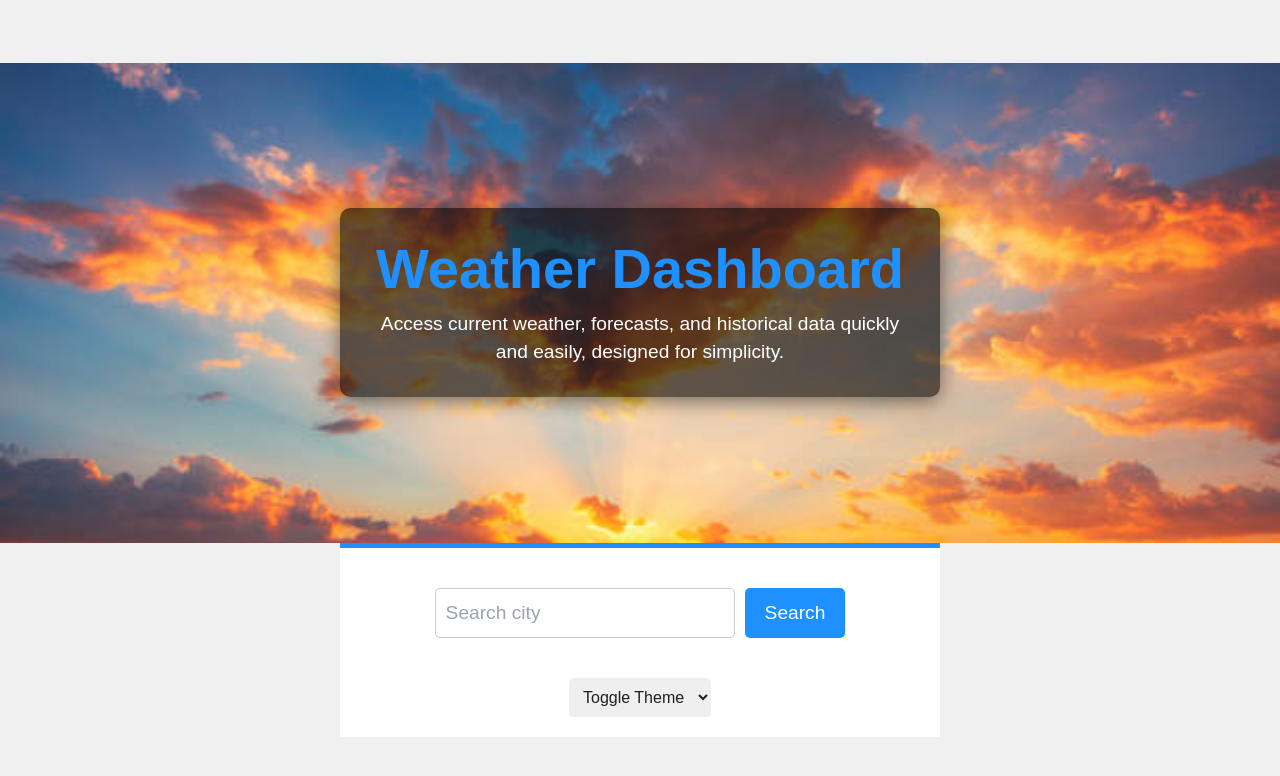
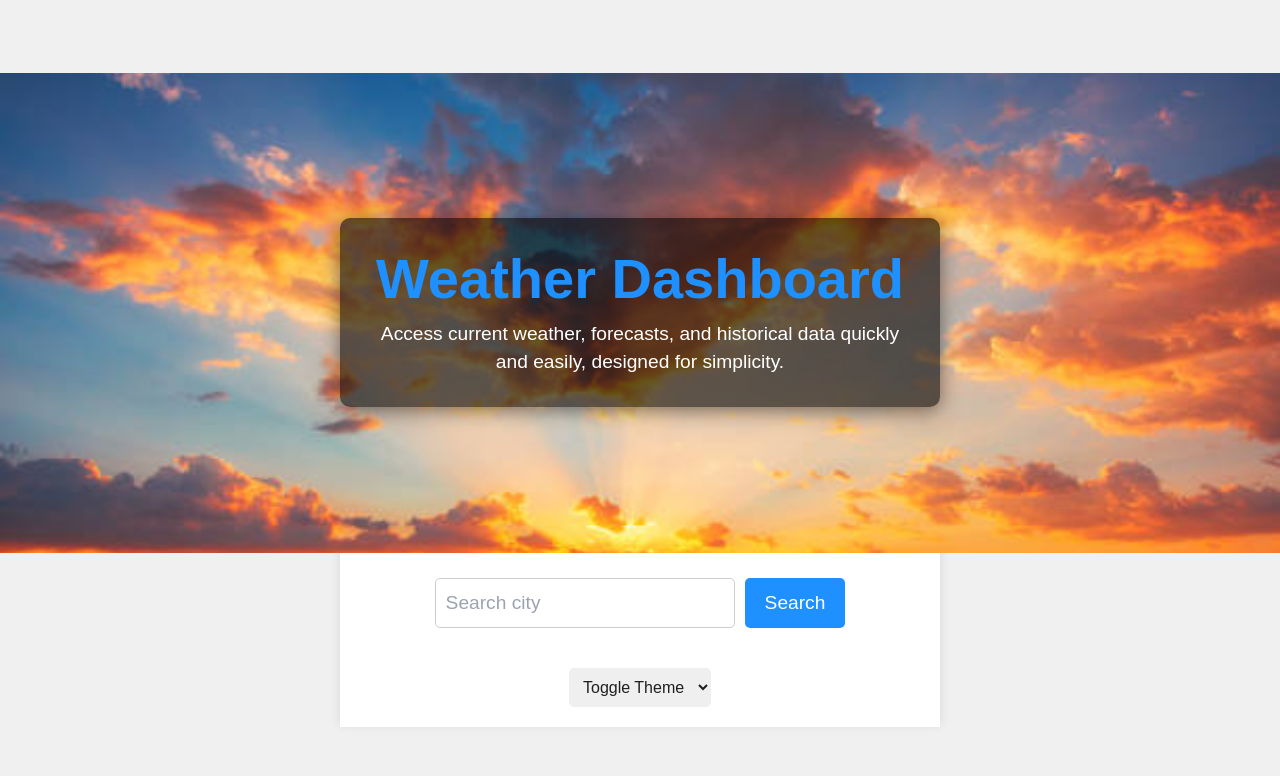
Before and after one commit to Tsi2216/Weather-Dashboard, a React (Vite) app: page / in a window 1280 px wide. Shown: the top 776 px of the page. Built offline with nearby package versions, Linux system fonts and the light colour scheme.

Commit message:
added modified index.css

```diff
--- a/src/index.css
+++ b/src/index.css
@@ -74,6 +74,8 @@ p {
     width: 100%; /* Full width for controls */
     max-width: 600px; /* Limit width for readability */
     border-top: 5px solid #1e90ff; /* Top border for separation */
+    box-shadow: 0 -2px 10px rgba(0, 0, 0, 0.1); /* Shadow for depth */
+    margin-top: -20px; /* Negative margin to pull controls closer to the background */
 }
 
 .search-container {
```
